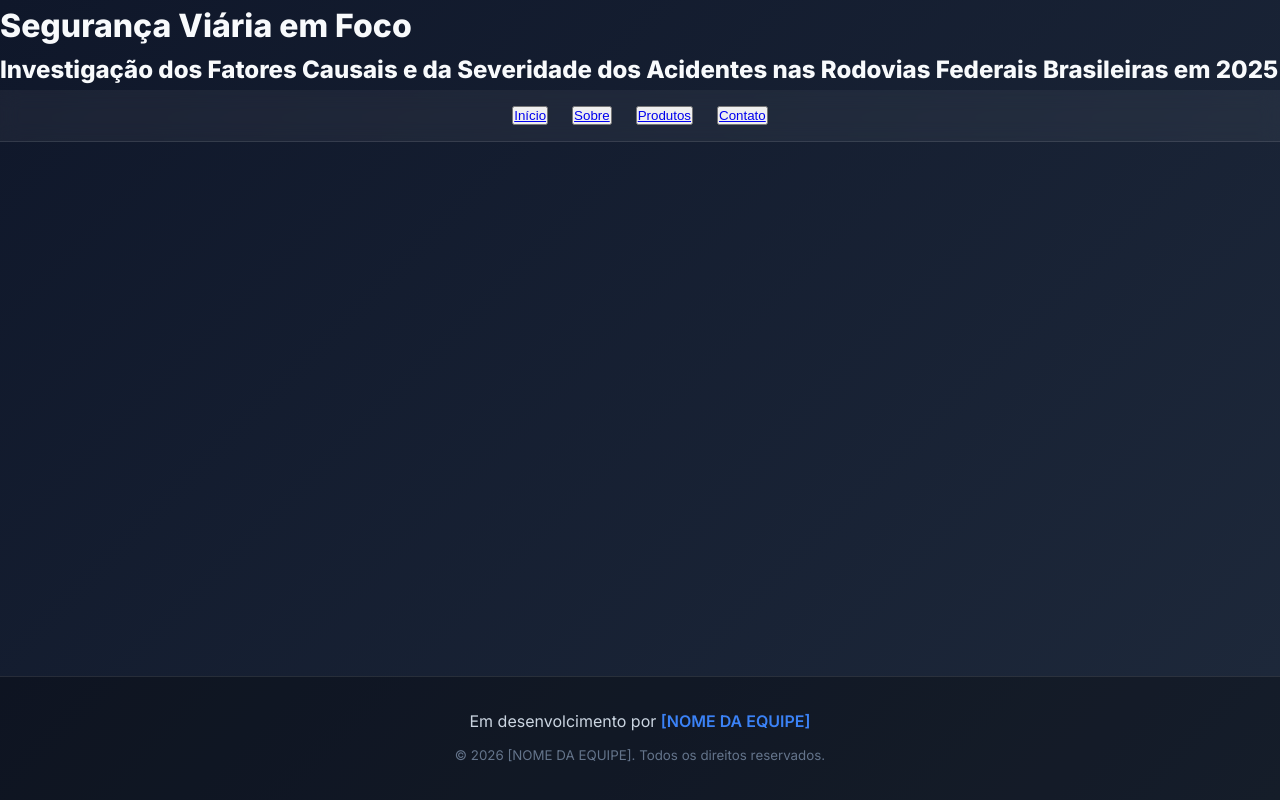
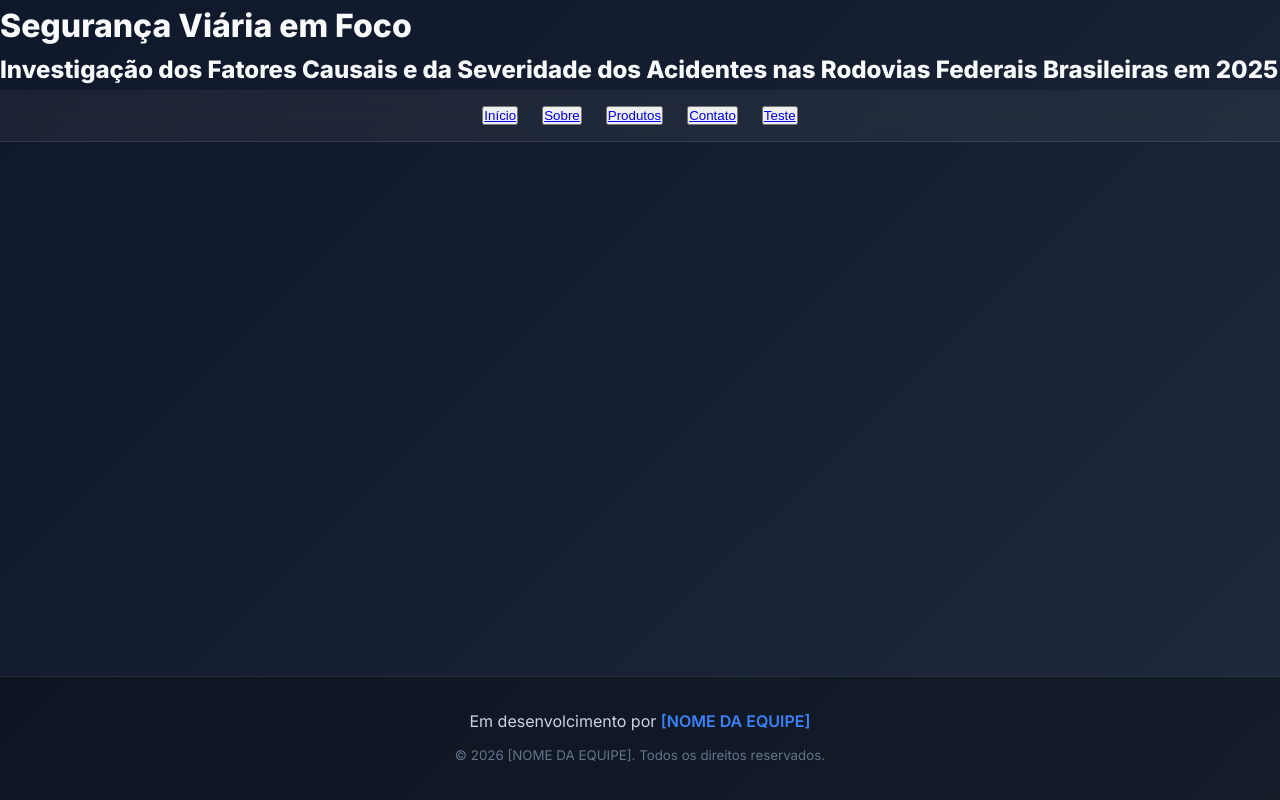
Before and after one commit to Rebeson/seguranca-viaria-em-foco, a plain HTML site: page index.html in a window 1280 px wide. Drawn offline with Linux system fonts and the light colour scheme.

Commit message:
Add Test button linking to contato.html

```diff
--- a/index.html
+++ b/index.html
@@ -26,6 +26,8 @@
             title="Ir para a página de produtos">Produtos</a></button>
         <button><a href="pages/contato.html"
             title="Ir para a página de contatos">Contato</a></button>
+        <button><a href="pages/contato.html"
+            title="Ir para a página de contatos">Teste</a></button>
     </ul>
 </nav>
 
```
